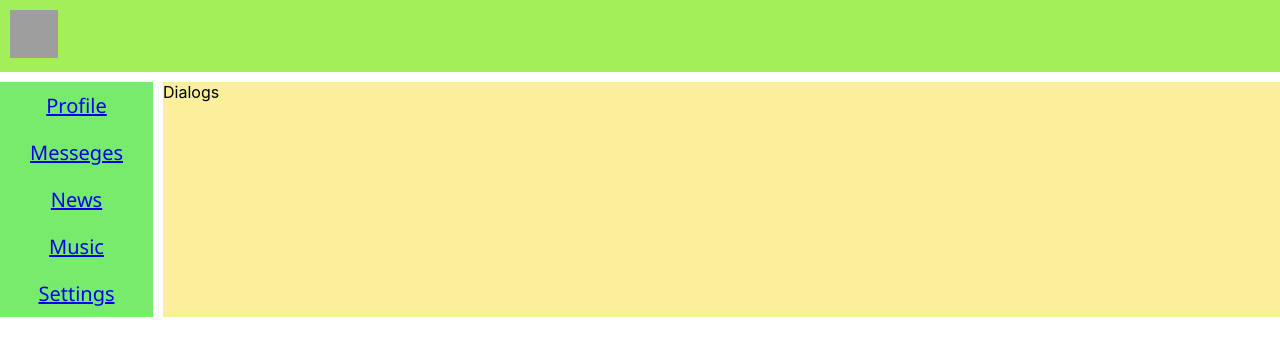
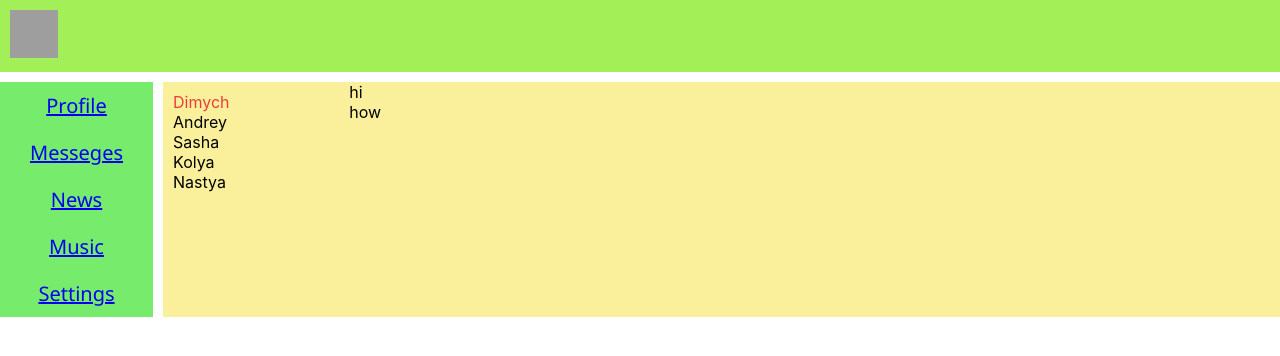
Before and after one commit to 381706-1KolesovaChristina/Test2, a React (Create React App) app in the folder my-app/: page /dialogs in a window 1280 px wide. Shown: the top 356 px of the page. Built offline with nearby package versions, Linux system fonts and the light colour scheme; grey boxes are pictures that could not be loaded.

Commit message:
04.06 (21)
dialods add

```diff
--- a/my-app/src/components/Dialogs/Dialogs.jsx
+++ b/my-app/src/components/Dialogs/Dialogs.jsx
@@ -3,8 +3,29 @@ import s from './Dialogs.module.css';
 
 const Dialogs = (props) => {
     return (
-        <div className={s.content}>
-            Dialogs
+        <div className={s.dialogs}>
+            <div className={s.dialogsItems}>
+                <div className={s.dialog + ' ' + s.active}>
+                    Dimych
+                </div>
+                <div className={s.dialog}>
+                    Andrey
+                </div>
+                <div className={s.dialog}>
+                    Sasha
+                </div>
+                <div className={s.dialog}>
+                    Kolya
+                </div>
+                <div className={s.dialog}>
+                    Nastya
+                </div>
+            </div>
+            <div className={s.massages}>
+                <div className={s.message}>hi</div>
+                <div className={s.message}>how</div>
+                <div className={s.message}></div>
+            </div>
         </div>
     )
 }
--- a/my-app/src/components/Dialogs/Dialogs.module.css
+++ b/my-app/src/components/Dialogs/Dialogs.module.css
@@ -0,0 +1,18 @@
+.dialogs {
+    display: grid;
+    grid-template-columns: 2fr 10fr;
+}
+
+.dialogsItems {
+    padding: 10px;
+}
+
+.dialogsItems .active {
+    color: rgb(233, 61, 61);
+}
+
+.dialog {}
+
+.massages {}
+
+.message {}
```
